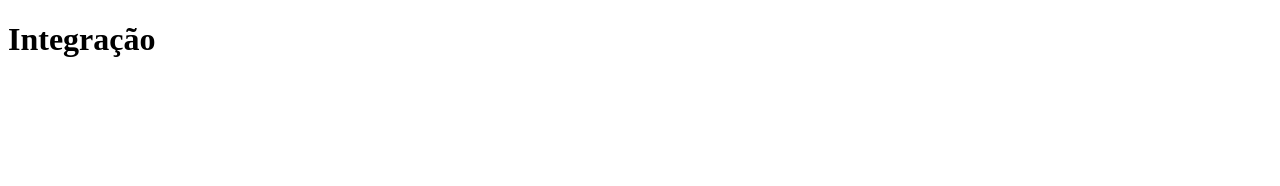
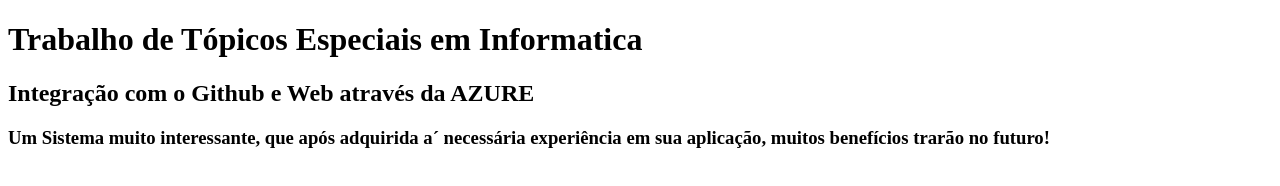
Before and after one commit to Valderson-Gomes/CI_CD, a plain HTML site: page index.html in a window 1280 px wide. Drawn offline with Linux system fonts and the light colour scheme.

Commit message:
novas alterações

```diff
--- a/index.html
+++ b/index.html
@@ -9,7 +9,12 @@
 </head>
 
 <body>
-    <h1>Integração</h1>
+    <h1>Trabalho de Tópicos Especiais em Informatica</h1>
+    <h2>Integração com o Github e Web através da AZURE</h2>
+    <h3>Um Sistema muito interessante, que após adquirida a´
+        necessária experiência em sua aplicação, muitos benefícios
+        trarão no futuro!
+    </h3>
 </body>
 
 </html>
```
